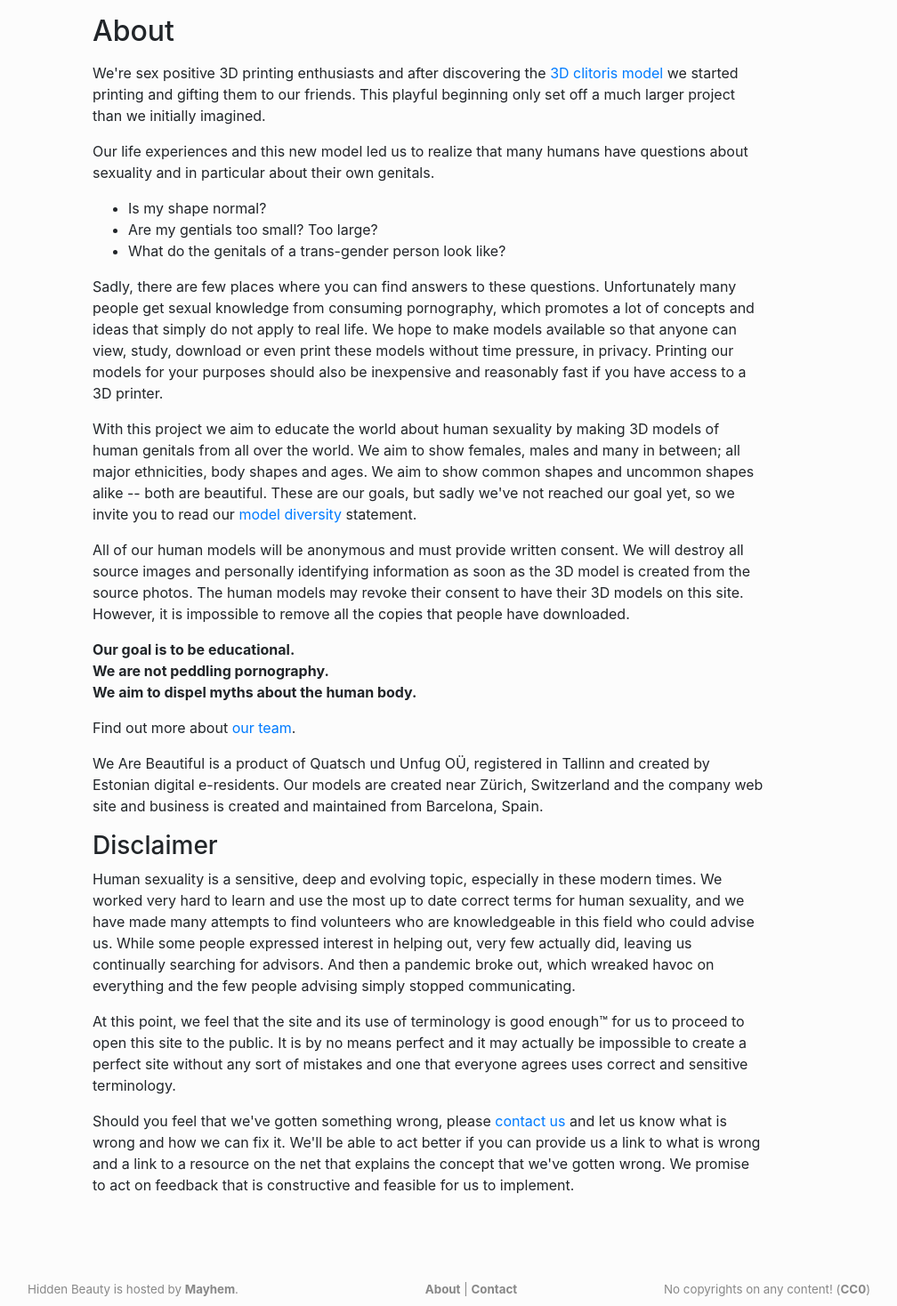
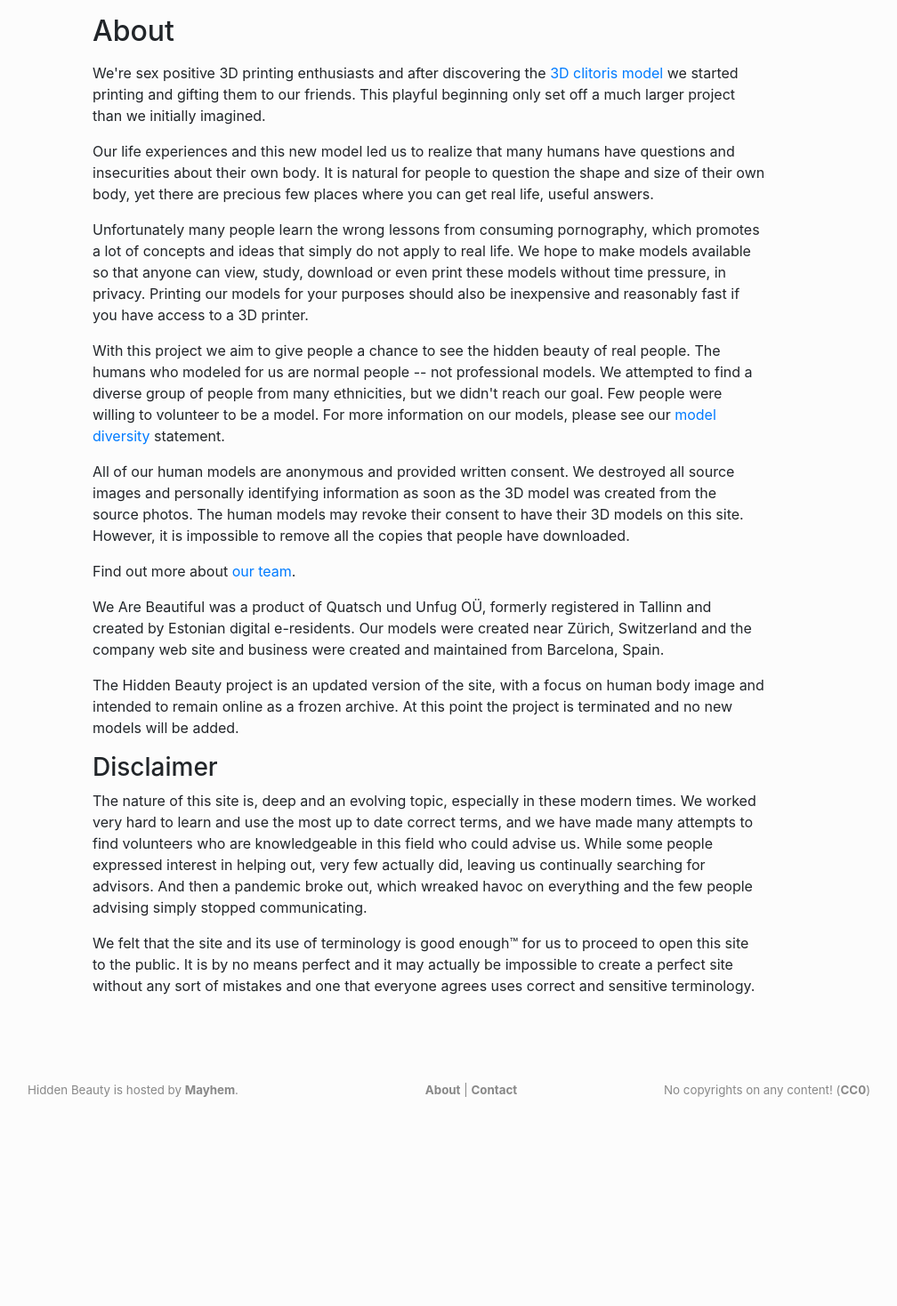
Before and after one commit to hidden-beauty/hiddenbeauty-web, a Python web app: template web/template/about/about.html in a window 1280 px wide. Shown: the part 84-1552 px from the top of the page at 89% size, without its empty margins (158-1166 px from the left). After the commit the page ends 1317 px from the top, so only its background shows below. Run offline with Jinja, Linux system fonts and the light colour scheme; the template is opened without the code that fills it, so the values that code supplies are empty; some libraries are stand-ins or nearby versions.

Commit message:
Update about page. Update robots.txt Add noindex header to many pages

```diff
--- a/web/hiddenbeauty/views/browse.py
+++ b/web/hiddenbeauty/views/browse.py
@@ -10,6 +10,11 @@ import config
 
 
 bp = Blueprint('browse', __name__)
+
+@bp.after_request
+def noindex(response):
+    response.headers['X-Robots-Tag'] = "noindex"
+    return response
 
 
 @bp.route('/by-part')
--- a/web/hiddenbeauty/views/exhibit.py
+++ b/web/hiddenbeauty/views/exhibit.py
@@ -5,6 +5,11 @@ from hiddenbeauty.kits import load_kit_list, make_kit_filename
 
 
 bp = Blueprint('exhibit', __name__)
+
+@bp.after_request
+def noindex(response):
+    response.headers['X-Robots-Tag'] = "noindex"
+    return response
 
 
 @bp.route('/')
--- a/web/hiddenbeauty/views/model.py
+++ b/web/hiddenbeauty/views/model.py
@@ -22,6 +22,11 @@ BOLD_FONT_FILE = "admin/font/d-din-bold.ttf"
 MAX_NUM_RELATED_MODELS = 3
 
 bp = Blueprint('model', __name__)
+
+@bp.after_request
+def noindex(response):
+    response.headers['X-Robots-Tag'] = "noindex"
+    return response
 
 @bp.route('/m/<path:filename>')
 def send_model(filename):
--- a/web/template/about/about.html
+++ b/web/template/about/about.html
@@ -14,18 +14,13 @@
 
         <p>
         Our life experiences and this new model led us to realize that many
-        humans have questions about sexuality and in particular about their own genitals.
+        humans have questions and insecurities about their own body. It is natural
+        for people to question the shape and size of their own body, yet there
+        are precious few places where you can get real life, useful answers.
         </p>
 
-        <ul>
-           <li>Is my shape normal?</li>
-           <li>Are my gentials too small? Too large?</li>
-           <li>What do the genitals of a trans-gender person look like?</li>
-        </ul>
-
         <p>
-        Sadly, there are few places where you can find answers to these questions.
-        Unfortunately many people get sexual knowledge from consuming pornography,
+        Unfortunately many people learn the wrong lessons from consuming pornography,
         which promotes a lot of concepts and ideas that simply do not apply to
         real life. We hope to make models available so that anyone can
         view, study, download or even print these models without time pressure,
@@ -33,60 +28,52 @@
         and reasonably fast if you have access to a 3D printer.
         </p>
         <p>
-        With this project we aim to educate the world about human sexuality by making
-        3D models of human genitals from all over the world. We aim to show females, males
-        and many in between; all major ethnicities, body shapes and ages. We aim to show
-        common shapes and uncommon shapes alike -- both are beautiful. These are our goals,
-        but sadly we've not reached our goal yet, so we invite you to read our
+        With this project we aim to give people a chance to see the hidden beauty
+        of real people. The humans who modeled for us are normal people -- not
+        professional models. We attempted to find a diverse group of people from
+        many ethnicities, but we didn't reach our goal. Few people were willing
+        to volunteer to be a model. For more information on our models, please
+        see our
         <a href="{{ url_for('docs.diversity') }}">model diversity</a> statement.
         </p>
         <p>
-        All of our human models will be anonymous and must provide written consent.
-        We will destroy all source images and personally identifying information
-        as soon as the 3D model is created from the source photos. The human models
+        All of our human models are anonymous and provided written consent.
+        We destroyed all source images and personally identifying information
+        as soon as the 3D model was created from the source photos. The human models
         may revoke their consent to have their 3D models on this site. However,
         it is impossible to remove all the copies that people have downloaded.
-        </p>
-        <p>
-        <b>
-        Our goal is to be educational.<br/>
-        We are not peddling pornography.<br/>
-        We aim to dispel myths about the human body.<br/>
-        </b>
         </p>
         <p>
         Find out more about <a href="{{ url_for("index.team") }}">our team</a>.
         </p>
         <p>
-        We Are Beautiful is a product of Quatsch und Unfug OÜ, registered in
-        Tallinn and created by Estonian digital e-residents. Our models are created
-        near Zürich, Switzerland and the company web site and business is created and
+        We Are Beautiful was a product of Quatsch und Unfug OÜ, formerly registered in
+        Tallinn and created by Estonian digital e-residents. Our models were created
+        near Zürich, Switzerland and the company web site and business were created and
         maintained from Barcelona, Spain.
+        </p>
+        <p>
+        The Hidden Beauty project is an updated version of the site, with a focus on
+        human body image and intended to remain online as a frozen archive. At this
+        point the project is terminated and no new models will be added.
         </p>
 
         <h3>Disclaimer</h3>
 
         <p>
-        Human sexuality is a sensitive, deep and evolving topic, especially in these modern times.
-        We worked very hard to learn and use the most up to date correct terms for human sexuality,
-        and we have made many attempts to find volunteers who are knowledgeable in this field who could
+        The nature of this site is, deep and an evolving topic, especially in these modern times.
+        We worked very hard to learn and use the most up to date correct terms, and we have made
+        many attempts to find volunteers who are knowledgeable in this field who could
         advise us. While some people expressed interest in helping out, very few actually did, leaving
         us continually searching for advisors. And then a pandemic broke out, which wreaked havoc
         on everything and the few people advising simply stopped communicating.
         </p>
 
         <p>
-        At this point, we feel that the site and its use of terminology is good enough&trade; for us to
+        We felt that the site and its use of terminology is good enough&trade; for us to
         proceed to open this site to the public. It is by no means perfect and it may actually be impossible
         to create a perfect site without any sort of mistakes and one that everyone agrees uses correct
         and sensitive terminology.
-        </p>
-
-        <p>
-        Should you feel that we've gotten something wrong, please <a href="/contact">contact us</a> and let
-        us know what is wrong and how we can fix it. We'll be able to act better if you can provide us a link
-        to what is wrong and a link to a resource on the net that explains the concept that we've gotten wrong.
-        We promise to act on feedback that is constructive and feasible for us to implement.
         </p>
 
       </div>
```
Also changed, not shown: web/hiddenbeauty/views/docs.py (+5 -3 lines), web/hiddenbeauty/views/index.py (+0 -18 lines), web/template/about/privacy.html (+6 -7 lines), web/template/robots.txt (+7 -1 lines).
